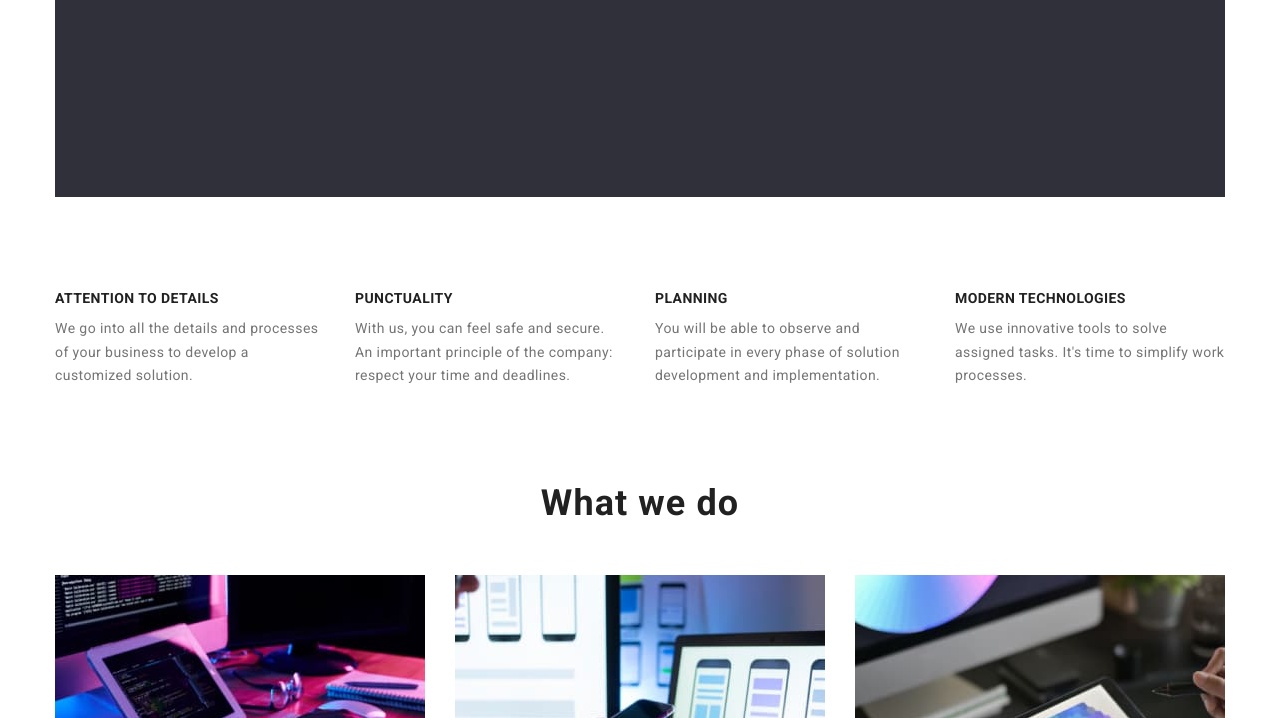
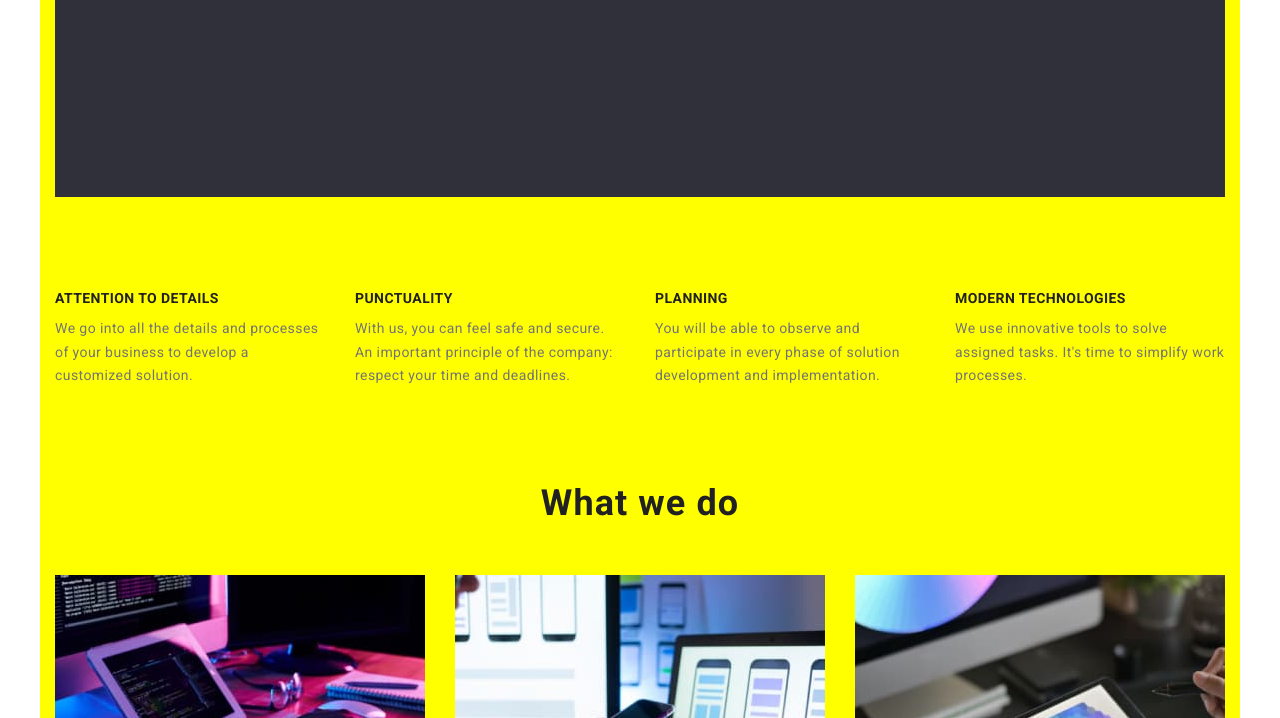
Before and after one commit to bestga84/goit-markup-hw-03, a plain HTML site: page index.html in a window 1280 px wide. Shown: the part 484-1202 px from the top of the page. Drawn offline with nearby package versions, Linux system fonts and the light colour scheme.

Commit message:
Update css file

```diff
--- a/css/styles.css
+++ b/css/styles.css
@@ -38,7 +38,7 @@ ol {
     padding-right: 15px;
     margin-left: auto;
     margin-right: auto;
-    /* background-color: yellow; */
+    background-color: yellow;
 }
 
 .header {
```
